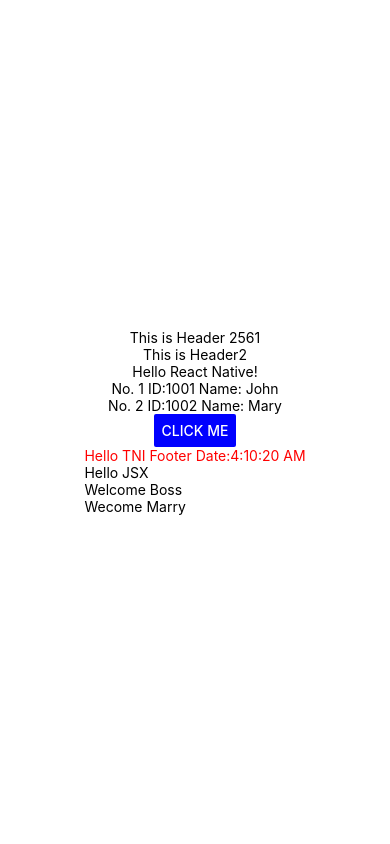
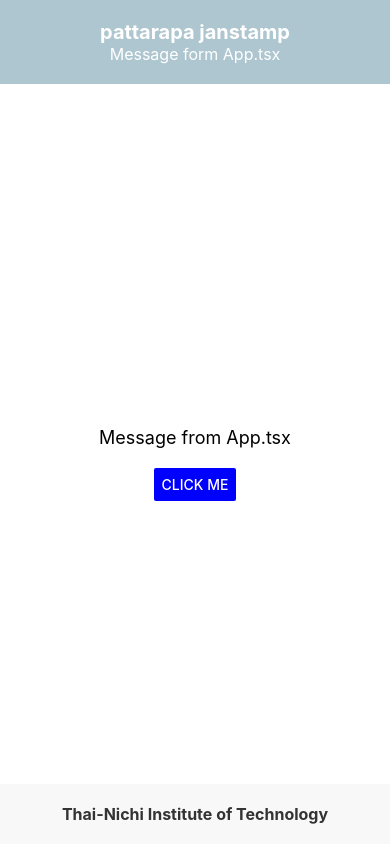
Before and after one commit to PentaYukina/2213110584_ReactNative, a React Native app: screen / in a window 390 px wide. Built offline with nearby package versions, Linux system fonts and the light colour scheme.

Commit message:
Practice1_Ch03_ReactNativeFundamental[July-13-2024]

```diff
--- a/App.tsx
+++ b/App.tsx
@@ -3,41 +3,18 @@
 import { StyleSheet, Text, View, Button, Alert } from "react-native";
 import AppFooter from "./components/AppFooter";
 import AppHeader from "./components/AppHeader";
+import Content from "./components/Content";
 
 export default function App():React.JSX.Element {
 
-  const onClickMe = ()=>{
-    Alert.alert("Hi", "hello React.js");
 
-  }
-
-  const users =[
-    {id:1001,name:'John'},
-    {id:1002,name:'Mary'}
-  ]
 
   return (
     <View style={styles.container}>
-      <AppHeader title="This is Header " year={2018}/>
-      <AppHeader title="This is Header2" />
-      <Text>Hello React Native!</Text>
-      {users.map((data,index) => {
-          return(
-          <Text key={data.id}>
-            No. {index+1} ID:{data.id} Name: {data.name}
-          </Text>
-          )
-        })}
-
-      <Button
-        title="Click Me"
-        onPress={onClickMe}
-        color="blue"
-        /* onPress={() => {
-          Alert.alert("Hi", "React Native is Fun!!");
-        }} */
-      />
+      <AppHeader title="Message form App.tsx" name="pattarapa janstamp"/>
+      <Content name="pattarapa janstamp"/>
       <AppFooter/>
+      <StatusBar style="auto"/>
     </View>
   );
 }
@@ -46,7 +23,6 @@
   container: {
     flex: 1,
     backgroundColor: "#fff",
-    alignItems: "center",
-    justifyContent: "center",
+
   },
 });
--- a/components/AppFooter.tsx
+++ b/components/AppFooter.tsx
@@ -2,19 +2,12 @@
 import React from "react";
 
 const AppFooter = (): React.JSX.Element => {
-  const hello = "Hello TNI Footer";
-  const hello2 = <Text>Hello JSX</Text>;
-  const ifLogin = true;
+  const hello = "Thai-Nichi Institute of Technology";
   return (
-    <View>
-      <Text style={styles.myText}>
-        {hello} Date:{new Date().toLocaleTimeString()}
+    <View style={styles.footer}>
+      <Text style={styles.footerText}>
+        {hello}
       </Text>
-      {hello2}
-      {ifLogin && <Text>Welcome Boss</Text>}
-      {ifLogin==true
-      ? <Text>Wecome Marry</Text>
-      : <Text>ยังไม่ได้ Login</Text>}
     </View>
   );
 };
@@ -22,7 +15,19 @@
 export default AppFooter;
 
 const styles = StyleSheet.create({
-  myText: {
-    color: "red",
+  footer: {
+    backgroundColor: "#f8f8f8",
+    padding: 20,
+    alignItems: "center",
+    justifyContent: "center",
+    position: "absolute",
+    left: 0,
+    right: 0,
+    bottom: 0,
+  },
+  footerText: {
+    fontSize: 16,
+    fontWeight: "bold",
+    color: "#333",
   },
 });
--- a/components/AppHeader.tsx
+++ b/components/AppHeader.tsx
@@ -1,20 +1,40 @@
-import { Text, View } from 'react-native'
-import React from 'react'
+import { StyleSheet, Text, View } from "react-native";
+import React from "react";
 
 type AppHeaderProps = {
-    title:string;
-    year? :number;
-}
+  title: string;
+  name:string;
+};
 
-const AppHeader = ({title,year}:AppHeaderProps):React.JSX.Element => {
-    return (
-      <View>
-        <Text>
-            {title}
-            {year && year+543}
-        </Text>
-      </View>
-    )
-}
+const AppHeader = ({title,name}: AppHeaderProps): React.JSX.Element => {
+  return (
+    <View style={styles.header}>
+      <Text style={styles.headerText}>
+        {name}
+      </Text>
+      <Text style={styles.subtitleText}>
+        {title}
+      </Text>
+    </View>
+  );
+};
 
-export default AppHeader
+export default AppHeader;
+
+const styles = StyleSheet.create({
+  header: {
+    backgroundColor: "#AEC6CF",
+    padding: 20,
+    alignItems: "center",
+    justifyContent: "center",
+  },
+  headerText: {
+    fontSize: 20,
+    fontWeight: "bold",
+    color: "#fff",
+  },
+  subtitleText: {
+    fontSize: 16,
+    color: "#fff",
+  }
+});
--- /dev/null
+++ b/components/Content.tsx
@@ -0,0 +1,36 @@
+import { StyleSheet, Text, View,Alert,Button } from 'react-native'
+import React from 'react'
+
+type Content = {
+    name:string;
+  };
+
+const Content = ({name}: Content): React.JSX.Element => {
+    const onClickMe = ()=>{
+        Alert.alert("Hello",name);
+      }
+    return (
+    <View style={styles.content}>
+        <Text style={styles.text}>Message from App.tsx</Text>
+      <Button
+        title="Click Me"
+        onPress={onClickMe}
+        color="blue"
+      />
+    </View>
+  )
+}
+
+export default Content
+
+const styles = StyleSheet.create({
+    content: {
+    flex: 1,
+    alignItems: 'center',
+    justifyContent: 'center',
+    },
+    text: {
+    fontSize: 18,
+    marginBottom: 20,
+    },
+    });
```
